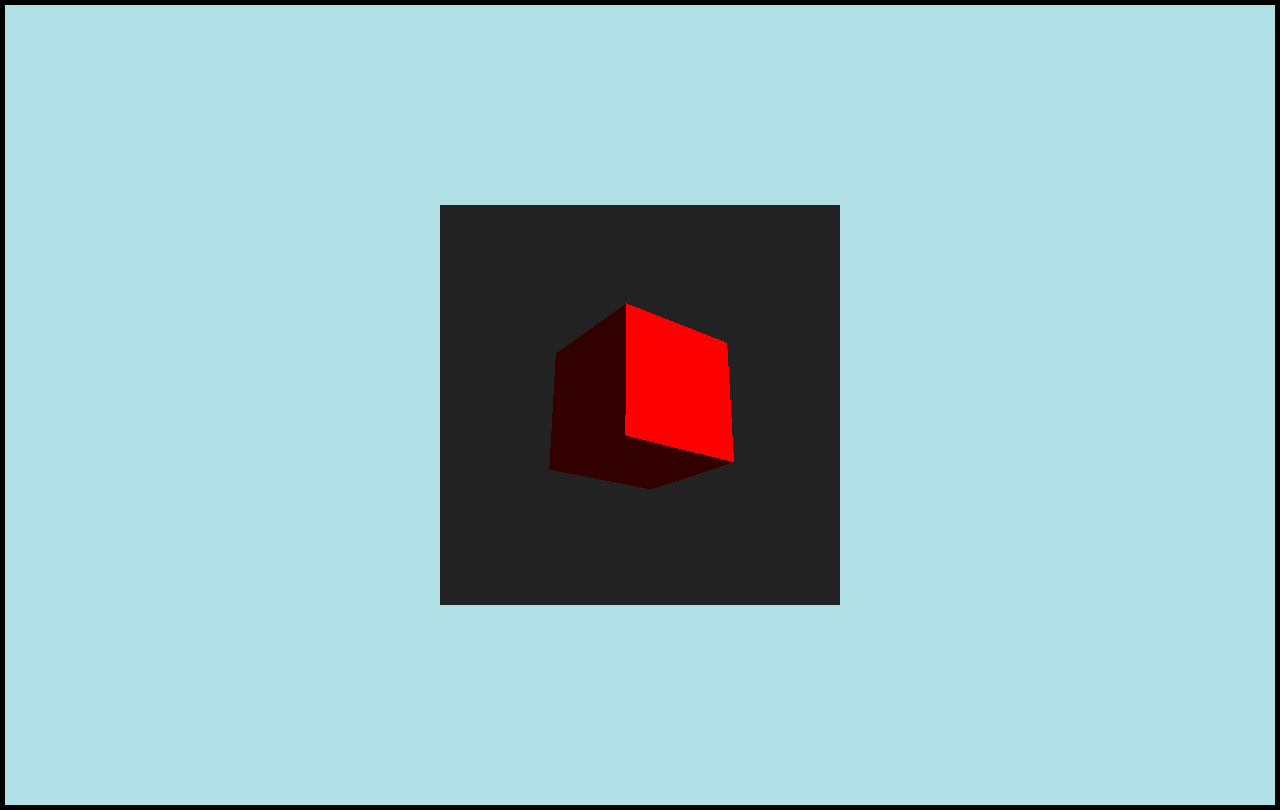
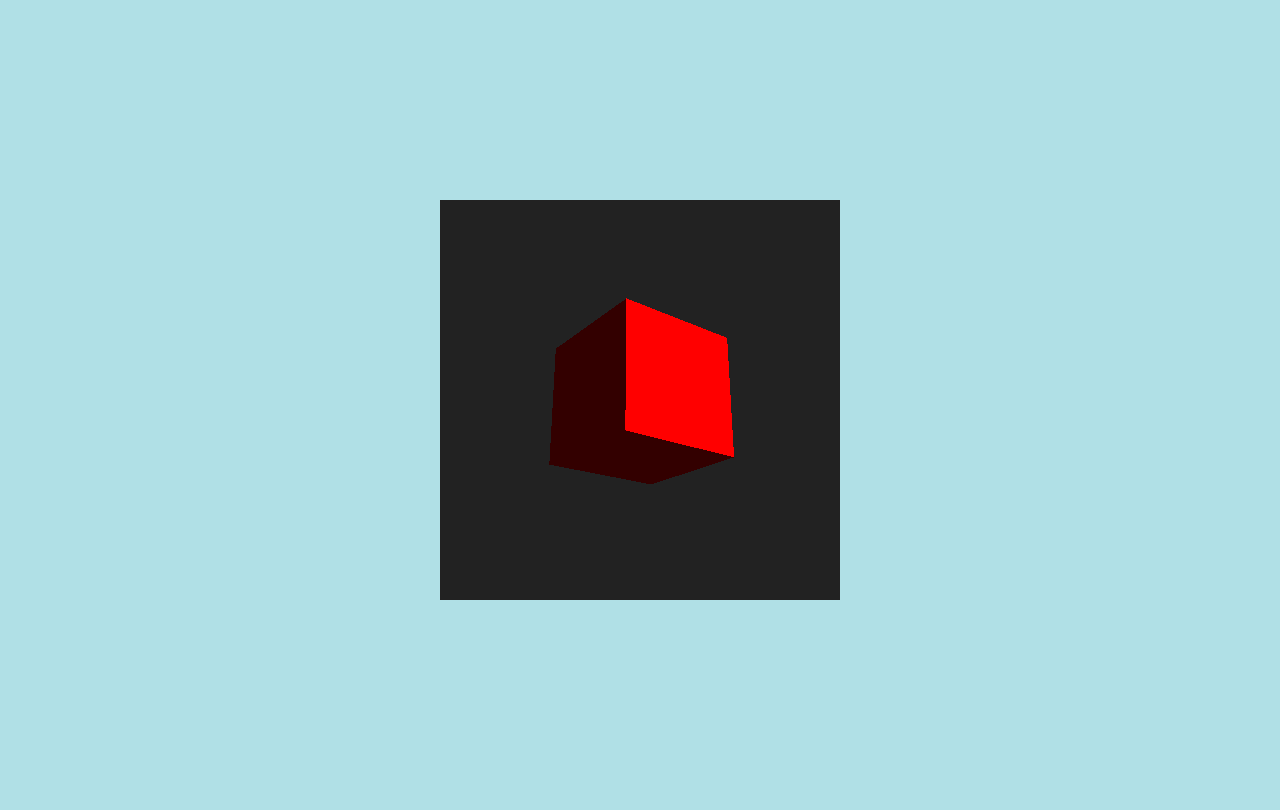
Before and after one commit to Kayssidi/ThreeReactSample, a React app: page public/index.html in a window 1280 px wide. Built offline with nearby package versions, Linux system fonts and the light colour scheme.

Commit message:
Full screen
Missing border-width to 0px

```diff
--- a/public/index.html
+++ b/public/index.html
@@ -5,7 +5,7 @@
 <style>
 	body {
 		background-color: powderblue;
-	  border-style: solid; border-width: 5px; border-color:"yellow";
+	  border-style: solid; border-width: 0px; border-color:"yellow";
     height:100vh;
     margin:0;
     padding:0;
```
